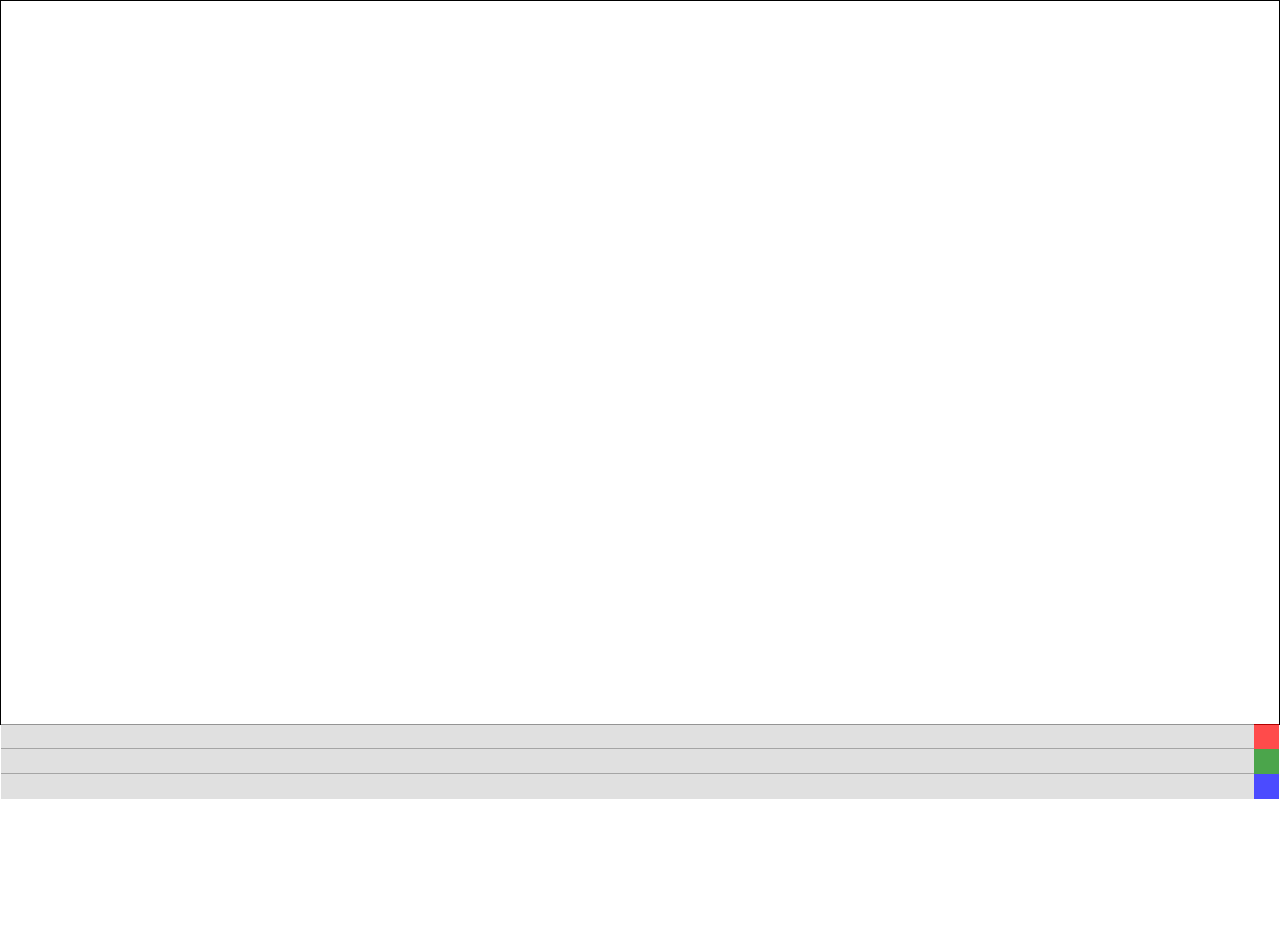
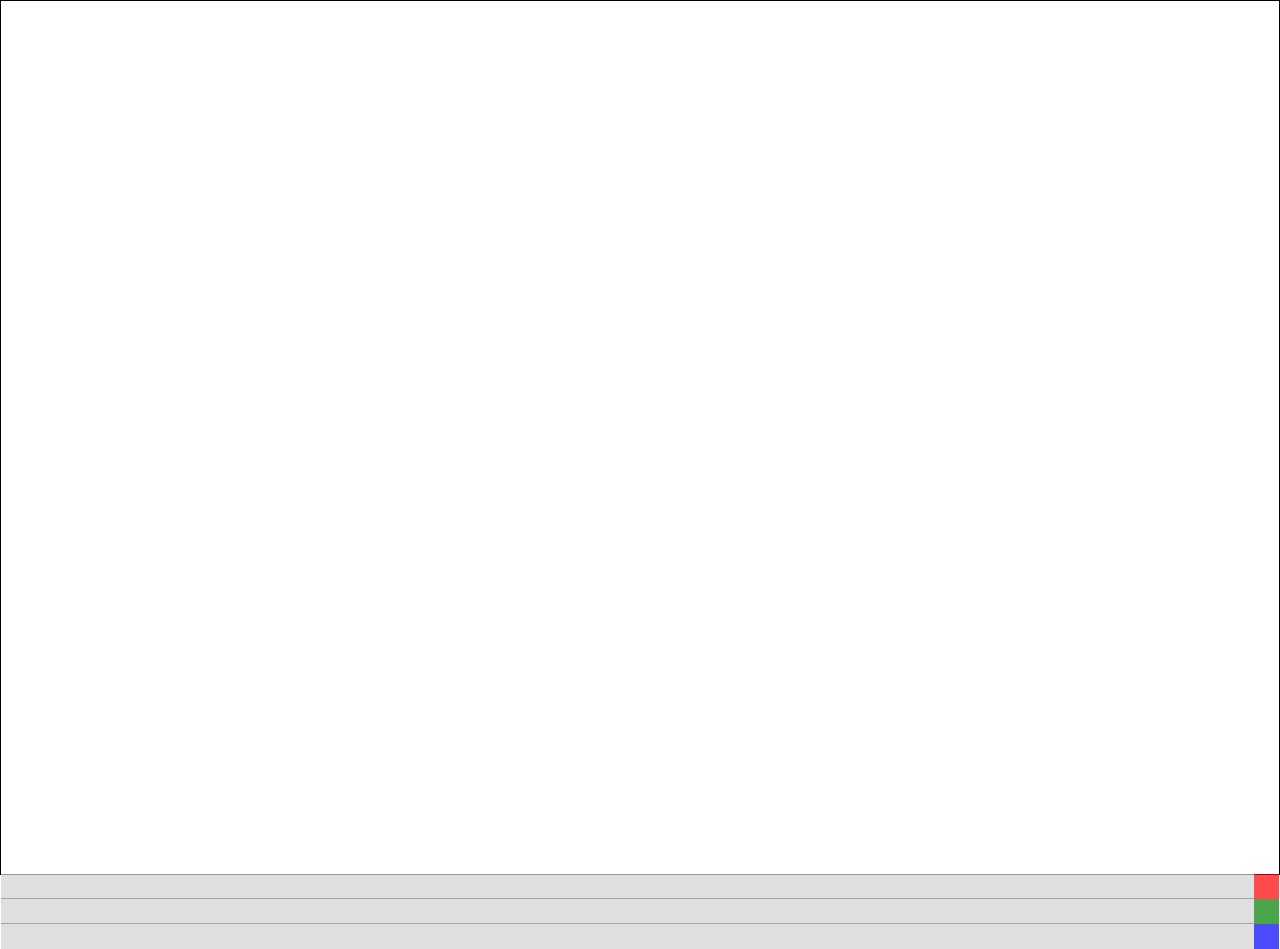
Before and after one commit to ALMArchive/basic-color-picker, a plain HTML site: page basic-color-picker/index.html in a window 1280 px wide. Before the commit the page ends 800 px from the top, so only its background shows below. Drawn offline with Linux system fonts and the light colour scheme.

Commit message:
change basic-color-picker styles to maintain consistency with example

```diff
--- a/basic-color-picker/style.css
+++ b/basic-color-picker/style.css
@@ -17,8 +17,12 @@ html, body {
  */
 
 .color-picker-panel {
-    width: 100%;
-    height: calc(100% - 3*25px);
+    --slider-dim: 25px;
+    --color-viewer-width: 100%;
+    --color-viewer-height: 100%;
+    --color-picker-background-color: #d3d3d3;
+    width: var(--color-viewer-width);
+    height: calc(var(--color-viewer-height) + 3*var(--slider-dim));
     border: 1px solid black;
 }
 
@@ -27,8 +31,8 @@ html, body {
  */
 
 .color-viewer {
-    width: 100%;
-    height: 100%;
+    width: var(--color-viewer-width);
+    height: var(--color-viewer-height);
 }
 
 /*
```
